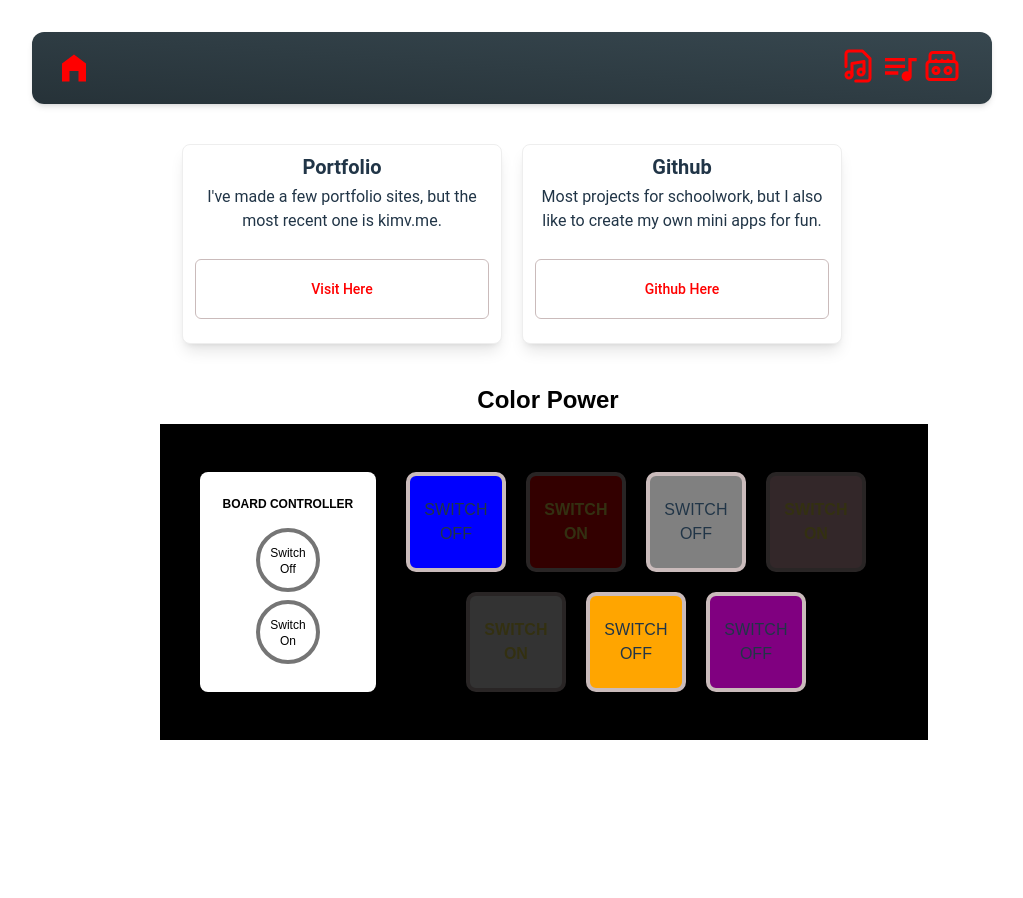
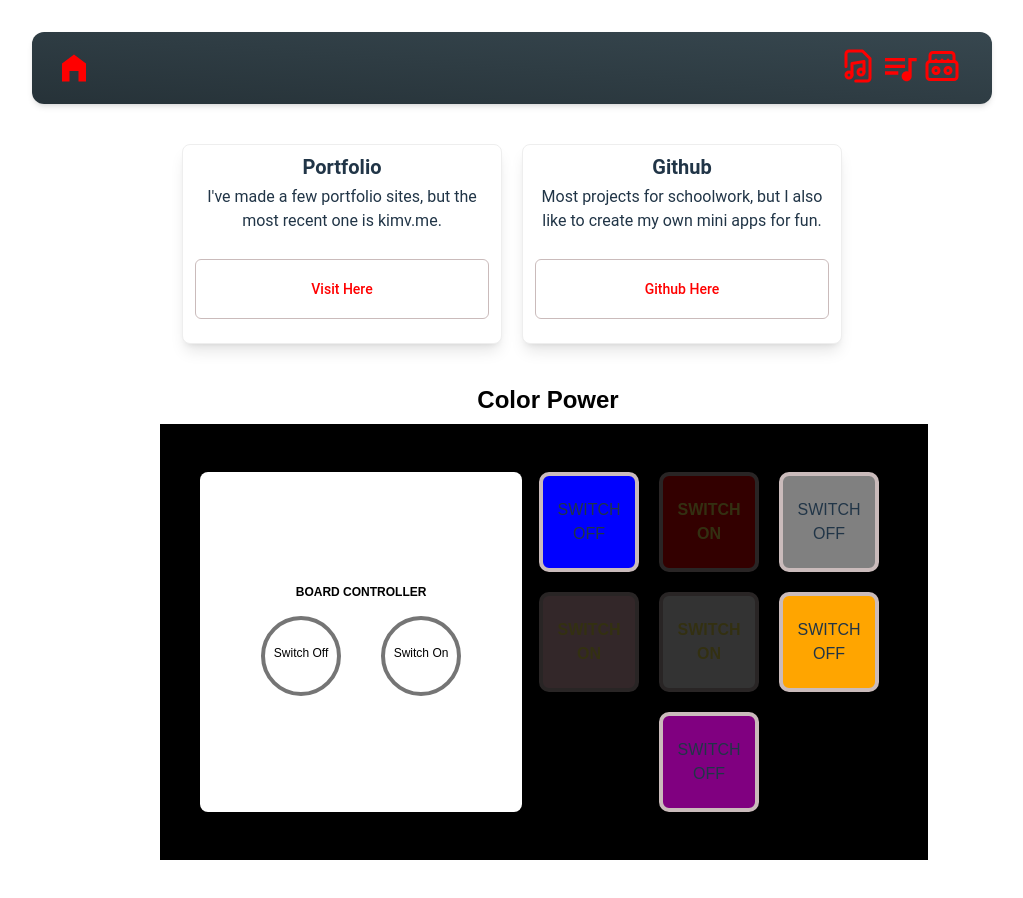
Before and after one commit to dezineskv/react-interact, a React (Vite) app: page / in a window 1280 px wide. Shown: the top 898 px of the page, without its empty margins (128-1151 px from the left). Before the commit the page ends 800 px from the top, so only its background shows below. Built offline with nearby package versions, Linux system fonts and the light colour scheme.

Commit message:
adjustment of board controller display

```diff
--- a/src/App.jsx
+++ b/src/App.jsx
@@ -69,30 +69,30 @@ function App() {
       </Routes>
 
       <div className="w-screen flex flex-col items-center justify-center">
-         <h2 className="w-full text-2xl font-bold text-black mt-10 mb-2 ml-2">
+        <h2 className="w-full text-2xl font-bold text-black mt-10 mb-2 ml-2">
           Color Power
         </h2>
-         <div className="w-full flex items-center justify-center mx-auto px-6 mb-5">
+        <div className="w-full flex items-center justify-center mx-auto px-6 mb-5">
           <div className="bg-black flex flex-col md:flex-row justify-center gap-2 rounded-xlg mx-auto p-10 max-w-3xl">
-            <div className="w-[200px] min-w-[160px] flex flex-col justify-center gap-4  bg-white rounded-lg items-center mx-auto my-2 pb-2">
-              <div className="w-[160px]">
+            <div className="w-9/12 min-w-[160px] flex flex-col justify-center gap-4  bg-white rounded-lg items-center mx-auto my-2 pb-2">
+              <div className="w-full mx-auto">
                 <h5 className="text-black text-xs font-bold pt-3 px-2">
                   BOARD CONTROLLER
                 </h5>
               </div>
 
-              <div className="flex flex-col items-center w-[160px] bg-white text-black px-2">
+              <div className="flex flex-row justify-center items-center gap-10 w-full mx-auto w-full bg-white text-black px-2">
                 <div
-                  className="items-center border-4 border-solid border-gray-600 rounded-full p-2 mb-2 size-16"
+                  className="w-[80px] h-[80px] items-center border-4 border-solid border-gray-600 rounded-full px-2 py-5 mb-2 size-16"
                   onClick={turnAllOff}
                 >
-                  <div className="text-xs  inline-flex ">Switch Off</div>
+                  <div className="h-full text-xs my-auto inline-flex">Switch Off</div>
                 </div>
                 <div
-                  className="items-center border-4 border-solid border-gray-600 rounded-full p-2 mb-2 size-16"
+                  className="w-[80px] h-[80px] items-center border-4 border-solid border-gray-600 rounded-full px-2 py-5 mb-2 size-16"
                   onClick={turnAllOn}
                 >
-                  <div className="text-xs  inline-flex ">Switch On</div>
+                  <div className="h-full text-xs my-auto inline-flex">Switch On</div>
                 </div>
               </div>
             </div>
@@ -101,7 +101,7 @@ function App() {
             </div>
           </div>
         </div>
-       {/* next section */}
+        {/* next section */}
         {/* <div className="w-full flex items-center justify-center mx-auto px-6 mb-5">
           <div className="bg-black flex flex-col md:flex-row justify-center gap-2 rounded-xlg mx-auto p-10 max-w-4xl">
             <div className="w-[200px] min-w-[160px] flex flex-col justify-center gap-4 bg-white rounded-lg items-center mx-auto my-2 pb-2 ml-2">
@@ -150,7 +150,6 @@ function App() {
             </div>
           </div>
         </div> */}
-
       </div>
     </>
   );
--- a/src/pages/Home.jsx
+++ b/src/pages/Home.jsx
@@ -8,18 +8,21 @@ function Home() {
     <>
       <Cards />
       <div className="flex justify-center mx-auto mt-10 max-w-screen-md">
-        <div className="rounded-lg border shadow-sm bg-white border-slate-200 shadow-slate-950/5 relative flex max-h-[30rem] w-full max-w-[50rem] flex-col items-end justify-center overflow-hidden text-center">
+        <div className="rounded-lg border shadow-sm bg-white border-slate-200 shadow-slate-950/5 relative flex max-h-[30rem] w-full max-w-[41rem] flex-col items-end justify-center overflow-hidden text-center">
           <div className="p-2">
             <div className="absolute inset-0 m-0 h-full w-full rounded-none bg-cover bg-center">
               <img
-                className="absolute top-0  left-0 w-full h-full opacity-90"
+                className="absolute top-0 left-0 w-full h-full opacity-90"
                 src="https://wallpaperbat.com/img/832177-full-stack-wallpaper.jpg"
               />
-              <div className="absolute inset-0 h-full w-full bg-gradient-to-t from-slate-800/80 via-black/50 to-slate-700/10 dark:from-black/90 dark:via-black/60 dark:to-black/20"></div>
+              {/* <div className="absolute inset-0 h-full w-full bg-gradient-to-t from-slate-800/80 via-black/50 to-slate-700/10 dark:from-black/90 dark:via-black/60 dark:to-black/20"></div> */}
             </div>
           </div>
           <div className="w-full rounded relative bottom-0 flex h-full flex-col items-center justify-startd px-6 py-14 md:px-12">
-            <h6 className="font-sans antialiased font-bold text-base md:text-lg lg:text-xl my-6" style={{color: 'red', fontWeight: 900, fontFamily: 'cursive'}}>
+            <h6
+              className="font-sans antialiased font-bold text-base md:text-lg lg:text-xl my-6"
+              style={{ color: "red", fontWeight: 900, fontFamily: "cursive" }}
+            >
               Kim Vidal
             </h6>
             <img
```
